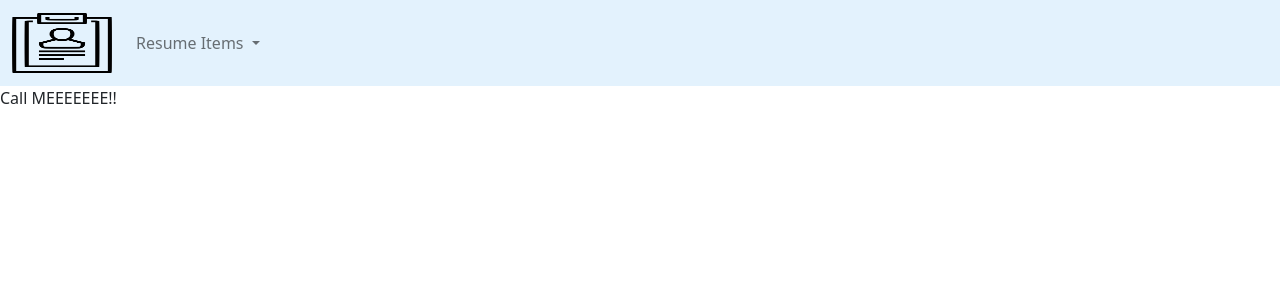
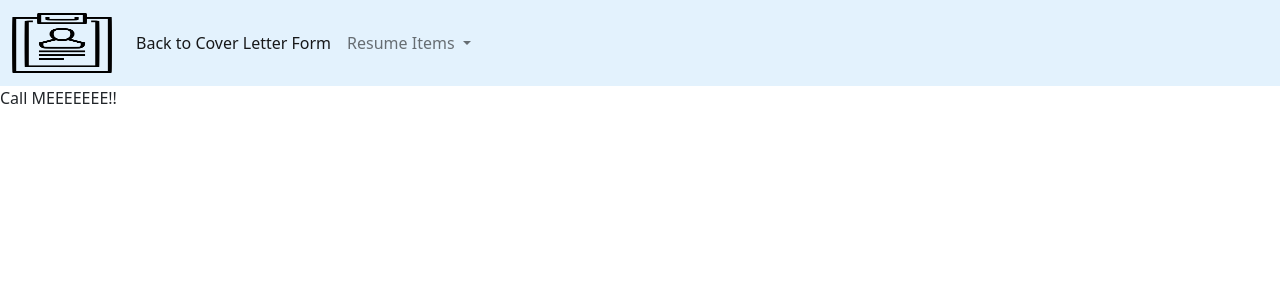
Before and after one commit to keberelf058725/resume_site, a Django app: page /call in a window 1280 px wide. Shown: the top 300 px of the page. Run offline with Django 4.2, Linux system fonts and the light colour scheme.

Commit message:
Updates 8/4/2022

```diff
--- a/Resume/Resume/settings.py
+++ b/Resume/Resume/settings.py
@@ -26,7 +26,7 @@ SECRET_KEY = config("SECRET_KEY")
 # SECURITY WARNING: don't run with debug turned on in production!
 DEBUG = True
 
-ALLOWED_HOSTS = []
+ALLOWED_HOSTS = ['192.168.201.162',]
 
 
 # Application definition
--- a/Resume/templates/base.html
+++ b/Resume/templates/base.html
@@ -29,11 +29,11 @@
         </button>
         <div class="collapse navbar-collapse" id="navbarSupportedContent">
             <ul class="navbar-nav me-auto mb-2 mb-lg-0">
-                {% if user.is_superuser %}
+
                 <li class="nav-item">
-                    <a class="nav-link active" aria-current="page" href="{% url 'home' %}">Form</a>
+                    <a class="nav-link active" aria-current="page" href="{% url 'home' %}">Back to Cover Letter Form</a>
                 </li>
-                {% endif %}
+
                 <li class="nav-item dropdown">
                     <a class="nav-link dropdown-toggle" href="#" id="navbarDropdown" role="button"
                        data-bs-toggle="dropdown" aria-expanded="false"> Resume Items </a>
```
Also changed, not shown: Resume/db.sqlite3.
